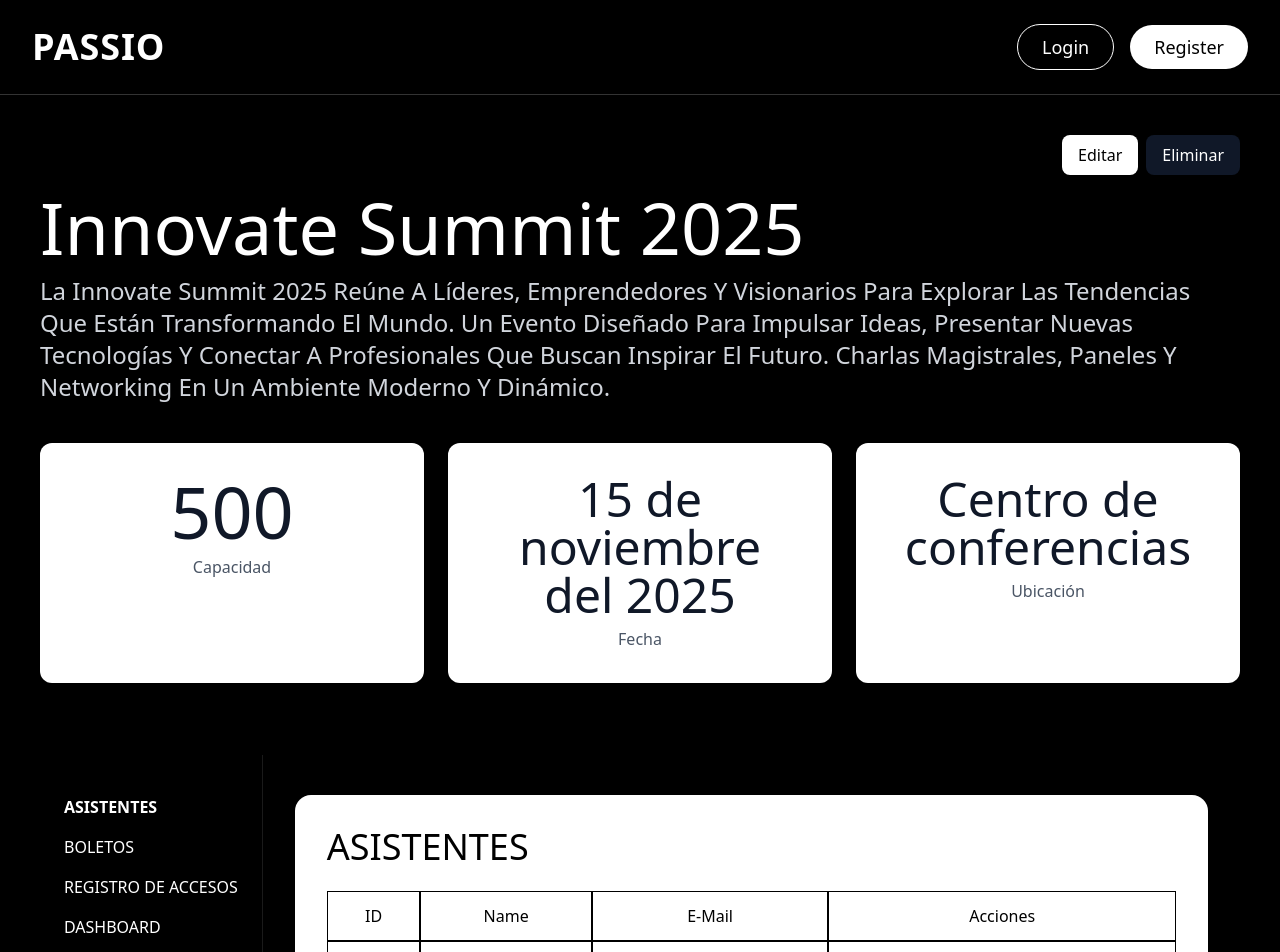
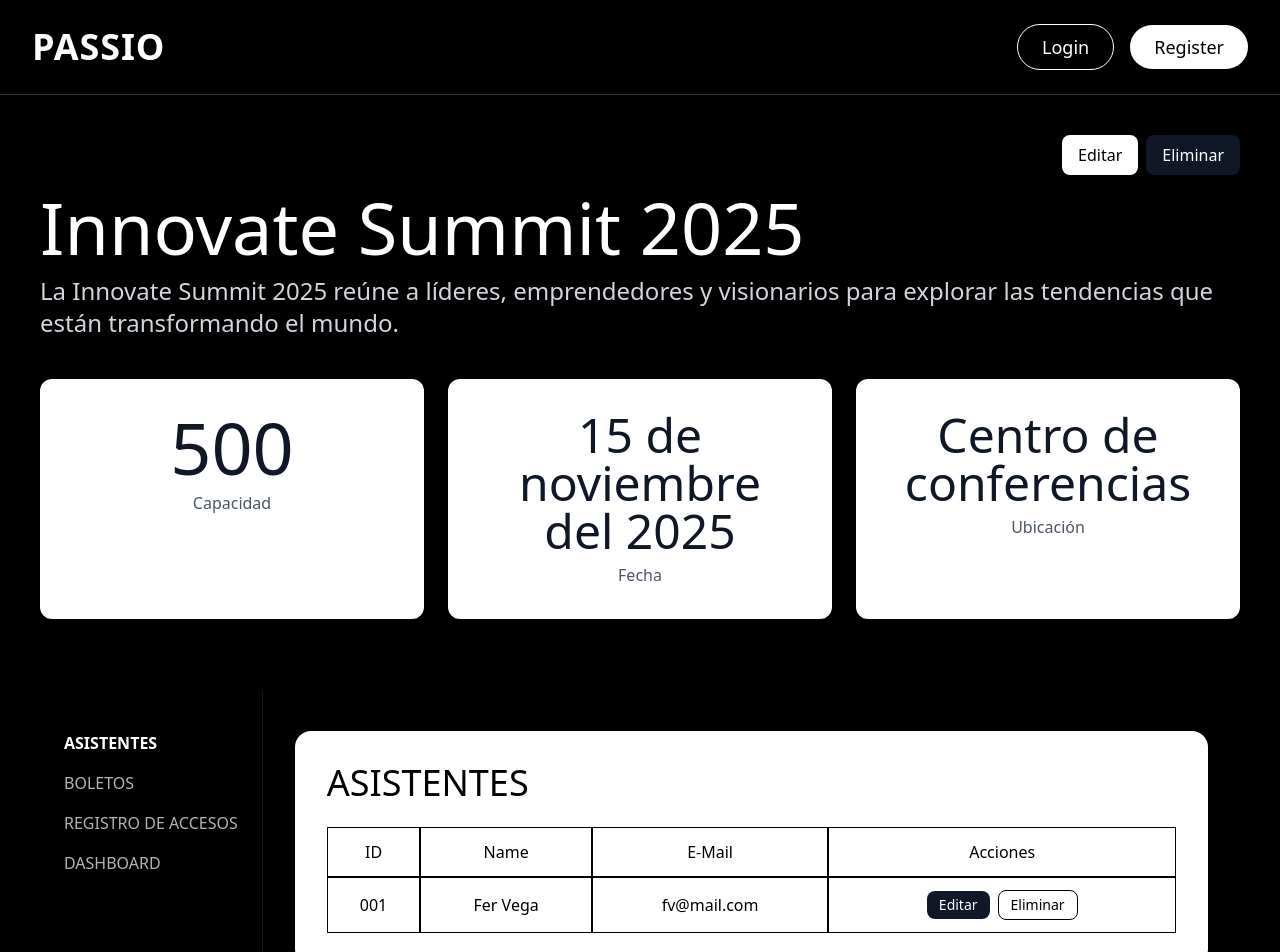
Before and after one commit to Veggagf/Passio_front, a React (Vite) app: page /events/dashboard in a window 1280 px wide. Shown: the top 952 px of the page. Built offline with nearby package versions, Linux system fonts and the light colour scheme; a web font is replaced by a local one.

Commit message:
[MODIFIED: Se modifico para acceder a diferentes tablas]

```diff
--- a/src/pages/events/eventsDashboardPage.jsx
+++ b/src/pages/events/eventsDashboardPage.jsx
@@ -1,28 +1,66 @@
+import { useState } from "react";
 import Navbar from "../../components/layout/navbar";
 import Footer from "../../components/layout/footer";
 import Table from "../../components/common/Table";
 import EventInfoCard from "../../components/common/CardInfo";
 
 export default function EventsDashboardPage() {
-  // Ejemplo de columnas y datos
-  const columns = [
+  // -------------------------
+  // ESTADO PARA CAMBIAR SECCIÓN
+  // -------------------------
+  const [activeSection, setActiveSection] = useState("asistentes");
+
+  // -------------------------
+  // COLUMNAS Y DATOS POR SECCIÓN
+  // -------------------------
+
+  const asistentesColumns = [
     { key: "id", label: "ID" },
     { key: "name", label: "Name" },
     { key: "email", label: "E-Mail" },
   ];
 
-  const data = [
+  const asistentesData = [
     { id: "001", name: "Fer Vega", email: "fv@mail.com" },
-    // Puedes agregar más usuarios aquí
   ];
 
-  // Funciones de acciones
+  const boletosColumns = [
+    { key: "ticket", label: "Ticket" },
+    { key: "tipo", label: "Tipo" },
+    { key: "precio", label: "Precio" },
+  ];
+
+  const boletosData = [
+    { ticket: "T-001", tipo: "General", precio: "$450" },
+  ];
+
+  const registrosColumns = [
+    { key: "hora", label: "Hora" },
+    { key: "usuario", label: "Usuario" },
+    { key: "accion", label: "Acción" },
+  ];
+
+  const registrosData = [
+    { hora: "10:32 AM", usuario: "Fer Vega", accion: "Entrada" },
+  ];
+
+  const dashboardColumns = [
+    { key: "id", label: "ID" },
+    { key: "ticketid", label: "Ticked ID"},
+    { key: "datatime", label: "Data Time" },
+  ];
+
+  const dashboardData = [
+    { id: "001", ticketid: "T-001", datatime: "10:32 AM" },
+  ];
+
+  // Acciones
   const handleEdit = (row) => {
-    alert(`Editar usuario: ${row.name}`);
+    alert(`Editar: ${JSON.stringify(row)}`);
   };
 
   const handleDelete = (row) => {
-    alert(`Eliminar usuario: ${row.name}`);
+    alert(`Eliminar: ${JSON.stringify(row)}`);
   };
 
   return (
@@ -38,14 +76,11 @@ export default function EventsDashboardPage() {
 
         <h1 className="text-7xl font-medium mb-3 text-white">Innovate Summit 2025</h1>
         <div className="text-2xl mb-10 text-gray-300 whitespace-pre-line">
-          La Innovate Summit 2025 Reúne A Líderes, Emprendedores Y Visionarios Para
-          Explorar Las Tendencias Que Están Transformando El Mundo.
-          Un Evento Diseñado Para Impulsar Ideas, Presentar Nuevas Tecnologías Y Conectar
-          A Profesionales Que Buscan Inspirar El Futuro. Charlas Magistrales, Paneles Y
-          Networking En Un Ambiente Moderno Y Dinámico.
+          La Innovate Summit 2025 reúne a líderes, emprendedores y visionarios para
+          explorar las tendencias que están transformando el mundo.
         </div>
 
-        {/* INFO BOXES usando EventInfoCard */}
+        {/* INFO BOXES */}
         <div className="flex gap-6 mb-8">
           <EventInfoCard value="500" label="Capacidad" />
           <EventInfoCard value="15 de noviembre del 2025" label="Fecha" />
@@ -58,16 +93,101 @@ export default function EventsDashboardPage() {
         {/* SIDEBAR */}
         <div className="min-w-[220px] bg-black py-10 px-6 border-r border-white/10">
           <nav className="flex flex-col gap-4">
-            <a href="#" className="font-bold text-white hover:text-gray-300">ASISTENTES</a>
-            <a href="#" className="text-white hover:text-gray-300">BOLETOS</a>
-            <a href="#" className="text-white hover:text-gray-300">REGISTRO DE ACCESOS</a>
-            <a href="#" className="text-white hover:text-gray-300">DASHBOARD</a>
+
+            <button
+              onClick={() => setActiveSection("asistentes")}
+              className={`text-left ${
+                activeSection === "asistentes" ? "font-bold text-white" : "text-white/70"
+              } hover:text-white`}
+            >
+              ASISTENTES
+            </button>
+
+            <button
+              onClick={() => setActiveSection("boletos")}
+              className={`text-left ${
+                activeSection === "boletos" ? "font-bold text-white" : "text-white/70"
+              } hover:text-white`}
+            >
+              BOLETOS
+            </button>
+
+            <button
+              onClick={() => setActiveSection("registros")}
+              className={`text-left ${
+                activeSection === "registros" ? "font-bold text-white" : "text-white/70"
+              } hover:text-white`}
+            >
+              REGISTRO DE ACCESOS
+            </button>
+
+            <button
+              onClick={() => setActiveSection("dashboard")}
+              className={`text-left ${
+                activeSection === "dashboard" ? "font-bold text-white" : "text-white/70"
+              } hover:text-white`}
+            >
+              DASHBOARD
+            </button>
+
           </nav>
         </div>
 
-        {/* TABLE SECTION */}
+        {/* TABLE / CONTENIDO */}
         <div className="flex-grow py-10 px-8">
-          <Table columns={columns} data={data} onEdit={handleEdit} onDelete={handleDelete} title="ASISTENTES" />
+
+          {activeSection === "asistentes" && (
+            <Table
+              columns={asistentesColumns}
+              data={asistentesData}
+              onEdit={handleEdit}
+              onDelete={handleDelete}
+              title="ASISTENTES"
+            />
+          )}
+
+          {activeSection === "boletos" && (
+            <Table
+              columns={boletosColumns}
+              data={boletosData}
+              onEdit={handleEdit}
+              onDelete={handleDelete}
+              title="BOLETOS"
+            />
+          )}
+
+          {activeSection === "registros" && (
+            <Table
+              columns={registrosColumns}
+              data={registrosData}
+              onEdit={handleEdit}
+              onDelete={handleDelete}
+              title="REGISTRO DE ACCESOS"
+            />
+          )}
+
+          {activeSection === "dashboard" && (
+            <>
+                <h3 className="text-4xl mb-6 text-white font-semibold">DASHBOARD</h3>
+
+                <div className="flex gap-6 mb-8">
+                <EventInfoCard value="425" label="Capacidad" />
+                <EventInfoCard value="425" label="Boletos Vendidos" />
+                <EventInfoCard value="75"  label="Capacidad Restante" />
+                </div>
+
+                <Table
+                className="text-black"
+                columns={dashboardColumns}
+                data={dashboardData}
+                onEdit={handleEdit}
+                onDelete={handleDelete}
+                title="Accesos Validados"
+                />
+            </>
+            )}
+
+
         </div>
       </div>
 
```
